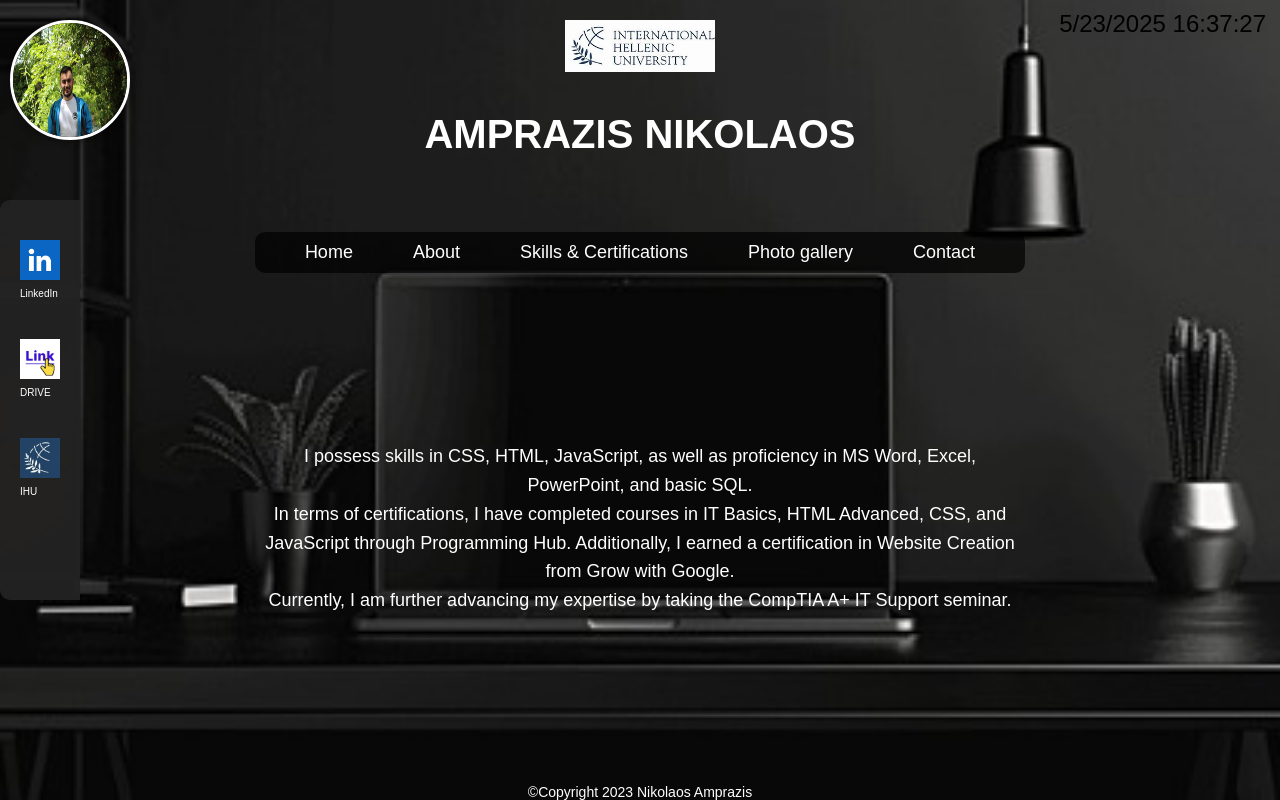
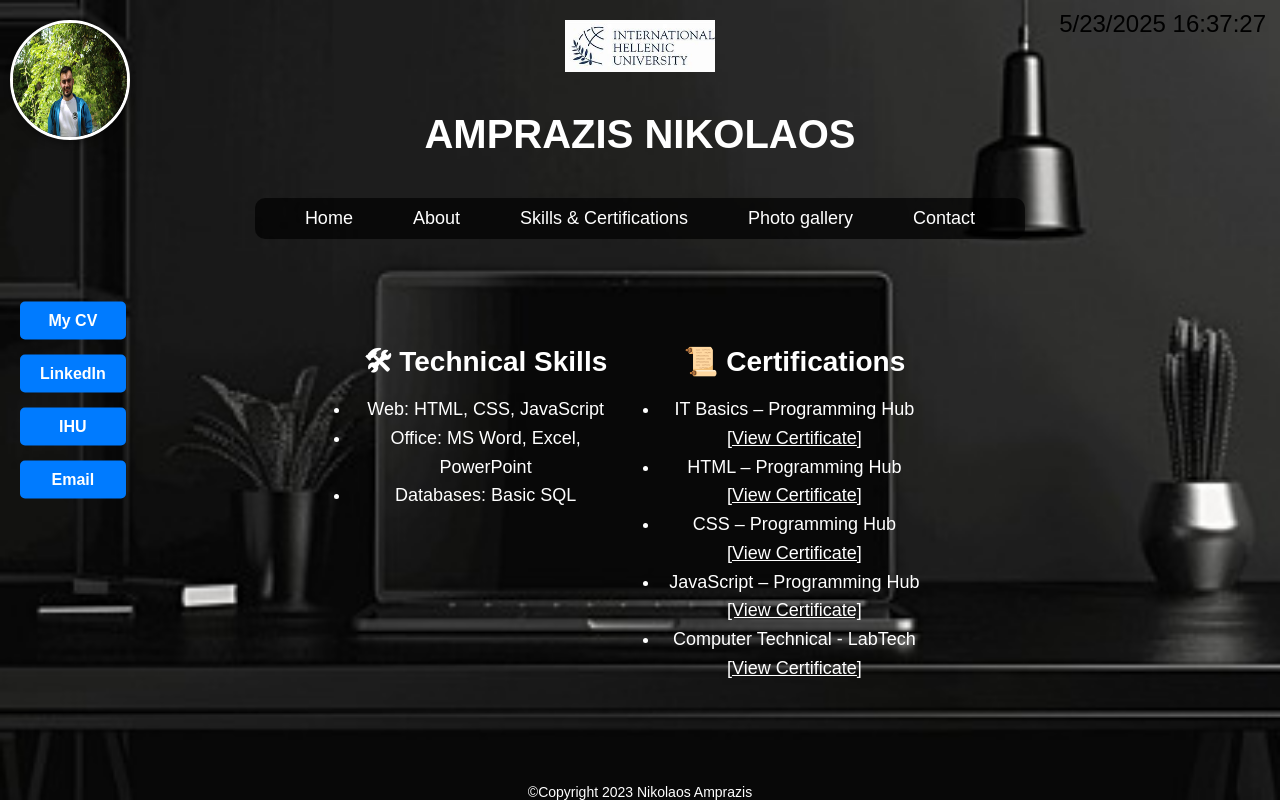
Before and after one commit to it175107/Website.github.io, a plain HTML site: page skills.html in a window 1280 px wide. Drawn offline with Linux system fonts and the light colour scheme.

Commit message:
Add files via upload

```diff
--- a/skills.html
+++ b/skills.html
@@ -34,35 +34,51 @@
     </ul>
   </nav>
 
-  <div class="sidebar">
-    <div class="sidebar-link">
-      <a href="https://www.linkedin.com/in/nikolaos-amprazis/" target="_blank">
-        <img src="pictures/linkedIn.png" alt="LinkedIn">
-        <div>LinkedIn</div>
-      </a>
+ <div class="vertical-link-buttons">
+  <a href="Nikolaos Amprazis-CV.pdf" target="_blank">My CV</a>
+  <a href="https://www.linkedin.com/in/nikolaos-amprazis/" target="_blank">LinkedIn</a>
+  <a href="https://www.iee.ihu.gr/" target="_blank">IHU</a>
+  <a href="mailto:nikosabra28@gmail.com" target="_blank">Email</a>
+</div>
+
+<div class="text-box">
+  <div class="lists-container">
+    <div class="list-section">
+      <h2>🛠 Technical Skills</h2>
+      <ul>
+        <li>Web: HTML, CSS, JavaScript</li>
+        <li>Office: MS Word, Excel, PowerPoint</li>
+        <li>Databases: Basic SQL</li>
+      </ul>
     </div>
-    <div class="sidebar-link">
-      <a href="https://drive.google.com/drive/folders/1T1QVIDIjFE3CzM6n87VlrTqyD1kAFEfo?usp=sharing" target="_blank">
-        <img src="pictures/link.png" alt="DRIVE">
-        <div>DRIVE</div>
-      </a>
-    </div>
-     <div class="sidebar-link">
-      <a href="https://www.iee.ihu.gr/" target="_blank">
-        <img src="pictures/ihu.jpg" alt="IHU">
-        <div>IHU</div>
-      </a>
+
+    <div class="list-section">
+      <h2>📜 Certifications</h2>
+      <ul>
+        <li>
+          IT Basics – Programming Hub<br>
+          <a href="https://drive.google.com/file/d/1jiGM4HGjqWikjN8GuTbOtKkCKtPHedQf/view?usp=drive_link" target="_blank">[View Certificate]</a>
+        </li>
+        <li>
+          HTML – Programming Hub<br>
+          <a href="https://drive.google.com/file/d/1habm9V4tGEuU1EJQsU0B4vBHy0Ou3zPU/view?usp=drive_link" target="_blank">[View Certificate]</a>
+        </li>
+        <li>
+          CSS – Programming Hub<br>
+          <a href="https://drive.google.com/file/d/1WoVdNG3y8WBd_SYz-MM1uj-HvzG69qOd/view?usp=drive_link"_blank">[View Certificate]</a>
+        </li>
+        <li>
+          JavaScript – Programming Hub<br>
+          <a href="https://drive.google.com/file/d/1FdR7oLTihxL6uMDZuU_1aq9LFq2DWtWc/view?usp=drive_link" target="_blank">[View Certificate]</a>
+        </li>
+        <li>
+          Computer Technical - LabTech<br>
+          <a href="https://drive.google.com/file/d/18tF_yOhEqJf3DxrEL7eaWxXTywKYiWxp/view?usp=drive_link" target="_blank"> [View Certificate]</a>
+        </li>
+      </ul>
     </div>
   </div>
-
-  <div class="text-box">
-    <p>
-        I possess skills in CSS, HTML, JavaScript, as well as proficiency in MS Word, Excel, PowerPoint, and basic SQL.
-    </p>
-    <p>In terms of certifications, I have completed courses in IT Basics, HTML Advanced, CSS, and JavaScript through Programming Hub. Additionally, I earned a certification in Website Creation from Grow with Google.
-    </p>
-    <p>Currently, I am further advancing my expertise by taking the CompTIA A+ IT Support seminar.</p>
-  </div>
+</div>
 
   <div class="copy">
     <p>&copy;Copyright 2023 Nikolaos Amprazis</p>
--- a/styles.css
+++ b/styles.css
@@ -184,7 +184,6 @@
   }
 }
 
-/* Arrow buttons */
 .arrow {
   position: absolute;
   top:50px;
@@ -245,7 +244,18 @@
       margin: 20px auto;
     }
 
-    .cv a {
+.vertical-link-buttons {
+  position: fixed;
+  top: 50%;
+  left: 20px; /* distance from the left edge */
+  transform: translateY(-50%);
+  display: flex;
+  flex-direction: column;
+  gap: 15px;
+  z-index: 1000;
+}
+
+.vertical-link-buttons a {
   display: inline-block;
   background-color: #007bff;
   color: white;
@@ -254,17 +264,39 @@
   font-weight: bold;
   border-radius: 5px;
   transition: background 0.3s ease;
+  white-space: nowrap;
+  text-align: center;
 }
 
-    .cv a:hover {
+.vertical-link-buttons a:hover {
   background-color: #0056b3;
 }
+
+    .lists-container {
+  display: flex;
+  gap: 40px; /* space between the two lists */
+}
+
+.list-section {
+  flex: 1; /* both take equal width */
+}
+
+main {
+  flex-grow: 1;
+  display: flex;
+  flex-direction: column;
+}
+
 
     .copy {
       text-align: center;
       font-size: 14px;
       color: black;
       margin-top: auto;
+    }
+
+    main > *:first-child {
+  margin-top: 0;
 }
 
     .text-box {
```
Also changed, not shown: about.html (+13 -28 lines), contact.html (+5 -19 lines), index.html (+9 -24 lines), 1 other file. Lines whose indentation alone changed are shown as unchanged.
